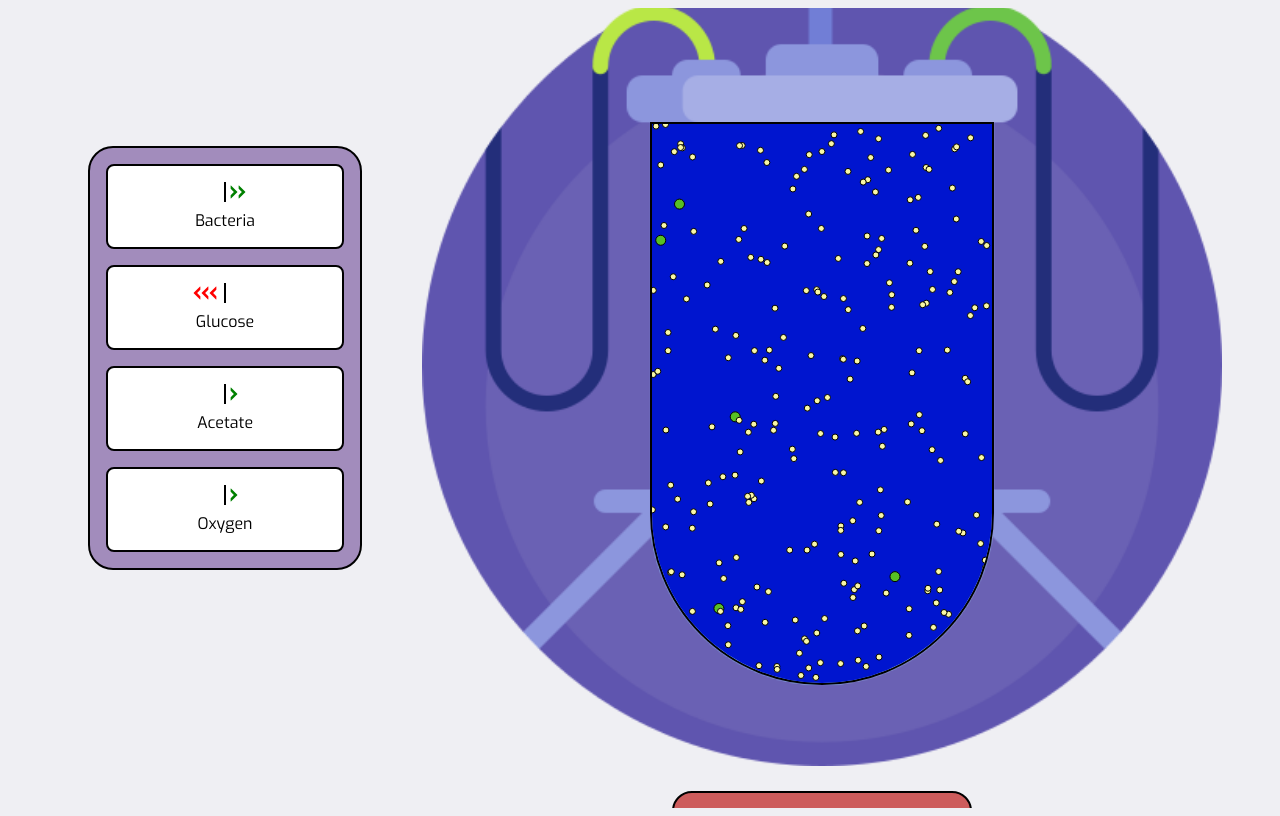
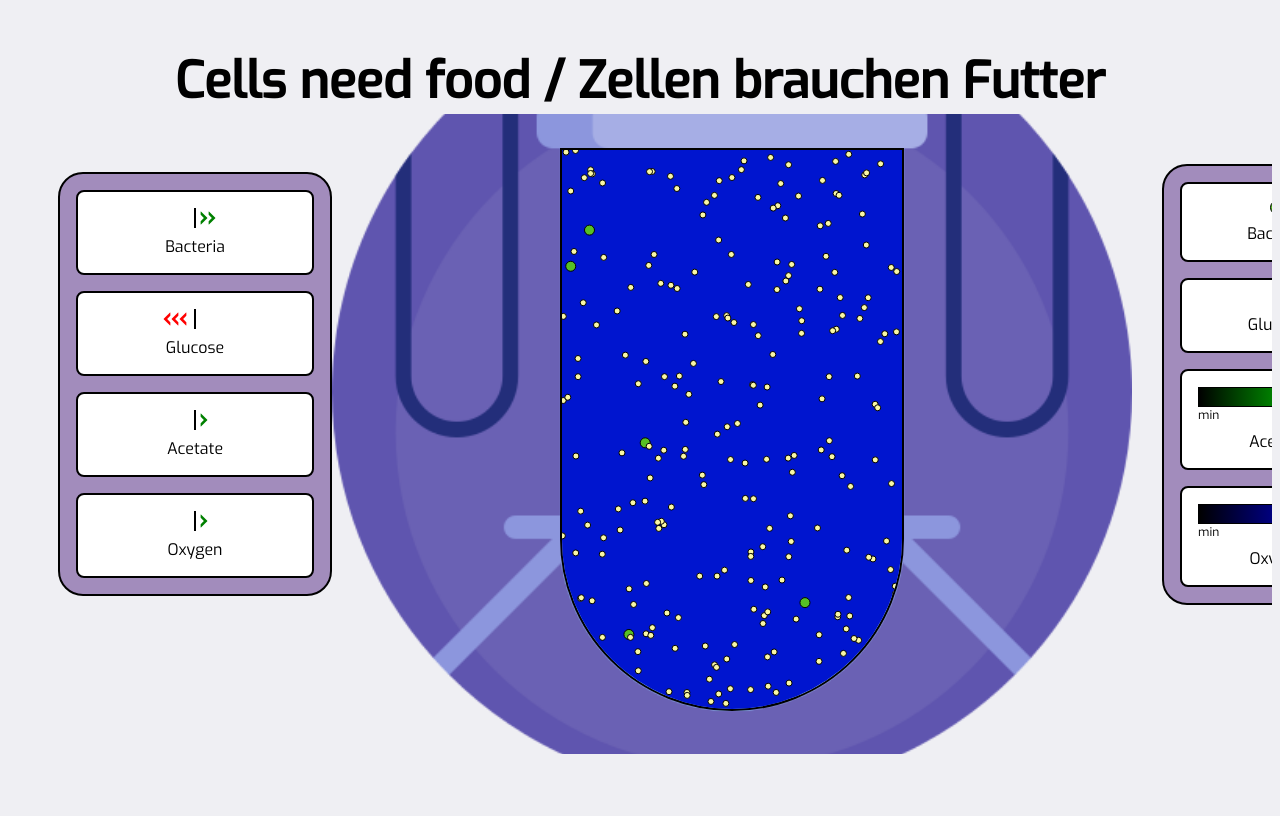
Before and after one commit to fremorie/bacteria, a React app: page / in a window 1280 px wide. Built offline with nearby package versions, Linux system fonts and the light colour scheme.

Commit message:
feat: create legend

```diff
--- a/src/components/App/index.tsx
+++ b/src/components/App/index.tsx
@@ -3,7 +3,8 @@ import React from "react";
 import Reactor from "#components/Reactor";
 import Stats from "#components/Stats";
 import FeedButton from "#components/FeedButton";
-import Header from '#components/Header'
+import Header from "#components/Header";
+import Legend from "#components/Legend";
 import * as S from "./styles";
 
 const App = () => {
@@ -24,6 +25,7 @@ const App = () => {
 
   return (
     <S.Page>
+      <Header />
       <S.Container>
         <Stats getSpeed={speedState.getSpeed} />
         <S.ButtonContainer>
@@ -34,6 +36,7 @@ const App = () => {
           <FeedButton onClick={feedState.feed} />
         </S.ButtonContainer>
         <S.GlobalStyle />
+        <Legend />
       </S.Container>
     </S.Page>
   );
--- a/src/components/App/styles.ts
+++ b/src/components/App/styles.ts
@@ -18,7 +18,7 @@ export const Container = styled.div`
   justify-content: space-around;
   padding: 20px;
   align-items: center;
-  height: 100vh;
+  height: 80vh;
   overflow: hidden;
 `;
 
--- a/src/components/Arrow/index.tsx
+++ b/src/components/Arrow/index.tsx
@@ -28,7 +28,7 @@ const Arrow = ({ speed }: Props) => {
         {speed < 0 && (
           <S.ArrowsContainer $speed={speed}>
             {[...Array(Math.abs(speed)).keys()].map((tick) => (
-              <S.SvgContainer $speed={speed} key={tick}>
+              <S.SvgContainer $speed={speed} key={`decrease-${tick}`}>
                 <ArrowIcon speed={speed} />
               </S.SvgContainer>
             ))}
@@ -40,7 +40,7 @@ const Arrow = ({ speed }: Props) => {
         {speed > 0 && (
           <S.ArrowsContainer $speed={speed}>
             {[...Array(Math.abs(speed)).keys()].map((tick) => (
-              <S.SvgContainer $speed={speed} key={tick}>
+              <S.SvgContainer $speed={speed} key={`increase-${tick}`}>
                 <ArrowIcon speed={speed} />
               </S.SvgContainer>
             ))}
--- a/src/components/FeedButton/index.tsx
+++ b/src/components/FeedButton/index.tsx
@@ -9,11 +9,7 @@ type Props = {
 };
 
 const FeedButton = ({ onClick }: Props) => {
-  return (
-    <S.Button onClick={onClick}>
-      FEED
-    </S.Button>
-  );
+  return <S.Button onClick={onClick}>FEED</S.Button>;
 };
 
 export default FeedButton;
--- a/src/components/Header/index.tsx
+++ b/src/components/Header/index.tsx
@@ -1,11 +1,11 @@
-import React from 'react';
+import React from "react";
 
-import * as S from './styles'
+import * as S from "./styles";
 
 const Header = () => (
-    <S.Container>
-        <S.Text>Cells need food</S.Text>
-    </S.Container>
-)
+  <S.Container>
+    <S.Text>Cells need food / Zellen brauchen Futter </S.Text>
+  </S.Container>
+);
 
-export default Header
+export default Header;
--- /dev/null
+++ b/src/components/Legend/components/Color.tsx
@@ -0,0 +1,26 @@
+import React from "react";
+
+import * as S from "./styles";
+
+type Props = {
+  from: number[];
+  to: number[];
+};
+
+const formatColor = (color: number[]) => {
+  const [r, g, b] = color;
+
+  return `rgb(${r}, ${g}, ${b})`;
+};
+
+const Color = ({ from, to }: Props) => (
+  <S.Container>
+    <S.ColorSample $from={formatColor(from)} $to={formatColor(to)} />
+    <S.Labels>
+      <S.Label>min</S.Label>
+      <S.Label>max</S.Label>
+    </S.Labels>
+  </S.Container>
+);
+
+export default Color;
--- /dev/null
+++ b/src/components/Legend/components/styles.ts
@@ -0,0 +1,31 @@
+import styled from "styled-components";
+
+export const Container = styled.div`
+  display: flex;
+  flex-direction: column;
+  justify-content: center;
+  align-items: center;
+
+  &:first-of-type {
+    margin-right: 8px;
+  }
+`;
+
+export const ColorSample = styled.div<{ $from: string; $to: string }>`
+  height: 20px;
+  width: 150px;
+  border: 1px solid black;
+  background: ${(props) =>
+    `linear-gradient(90deg, ${props.$from} 0%, ${props.$to} 100%)`};
+`;
+
+export const Label = styled.p`
+  margin: 0;
+  font-size: 12px;
+`;
+
+export const Labels = styled.div`
+  width: 100%;
+  display: flex;
+  justify-content: space-between;
+`;
--- /dev/null
+++ b/src/components/Legend/index.tsx
@@ -0,0 +1,34 @@
+import React from "react";
+
+import { COLORS } from "#utils/index";
+import Color from "./components/Color";
+import * as S from "./styles";
+
+const Legend = () => {
+  return (
+    <S.Container>
+      <S.Speedometer>
+        <S.Bacteria />
+        <S.Label>Bacteria</S.Label>
+      </S.Speedometer>
+      <S.Speedometer>
+        <S.Glucose />
+        <S.Label>Glucose</S.Label>
+      </S.Speedometer>
+      <S.Speedometer>
+        <S.Colors>
+          <Color from={COLORS.A[0]} to={COLORS.A[1]} />
+        </S.Colors>
+        <S.Label>Acetate</S.Label>
+      </S.Speedometer>
+      <S.Speedometer>
+        <S.Colors>
+          <Color from={COLORS.DOTa[0]} to={COLORS.DOTa[1]} />
+        </S.Colors>
+        <S.Label>Oxygen</S.Label>
+      </S.Speedometer>
+    </S.Container>
+  );
+};
+
+export default Legend;
--- /dev/null
+++ b/src/components/Legend/styles.ts
@@ -0,0 +1,62 @@
+import styled from "styled-components";
+
+export const Container = styled.div`
+  width: 274px;
+  display: flex;
+  flex-direction: column;
+  margin-left: 30px;
+  border-radius: 25px;
+  border: 2px solid black;
+  padding: 16px;
+  background-color: #a28cbc;
+  transform: translateY(-50px);
+`;
+
+export const Speedometer = styled.div`
+  position: relative;
+  display: flex;
+  flex-direction: column;
+  justify-content: center;
+  align-items: center;
+  margin: 8px 0;
+  padding: 16px;
+  background-color: #ffffff;
+  border-radius: 8px;
+  border: 2px solid black;
+
+  &:last-of-type {
+    margin-bottom: 0;
+  }
+
+  &:first-of-type {
+    margin-top: 0;
+  }
+`;
+
+export const Label = styled.div`
+  margin-top: 8px;
+  font-weight: 400;
+`;
+
+export const Bacteria = styled.div`
+  height: 15px;
+  width: 15px;
+  border: 1px solid black;
+  border-radius: 50%;
+  background-color: #57bf24;
+`;
+
+export const Glucose = styled.div`
+  height: 10px;
+  width: 10px;
+  border: 1px solid black;
+  border-radius: 50%;
+  background-color: #f9f7a4;
+`;
+
+export const Colors = styled.div`
+  display: flex;
+  flex-direction: row;
+  justify-content: space-between;
+  align-items: center;
+`;
--- a/src/utils/index.js
+++ b/src/utils/index.js
@@ -55,7 +55,7 @@ export const formatGlucose = (S) => {
   return Math.round((S / MAX_STATE.S) * MAX_DOTS.S);
 };
 
-const COLORS = {
+export const COLORS = {
   A: [
     [0, 0, 0],
     [0, 255, 0],
```
Also changed, not shown: src/components/Header/styles.ts (+4 -4 lines).
